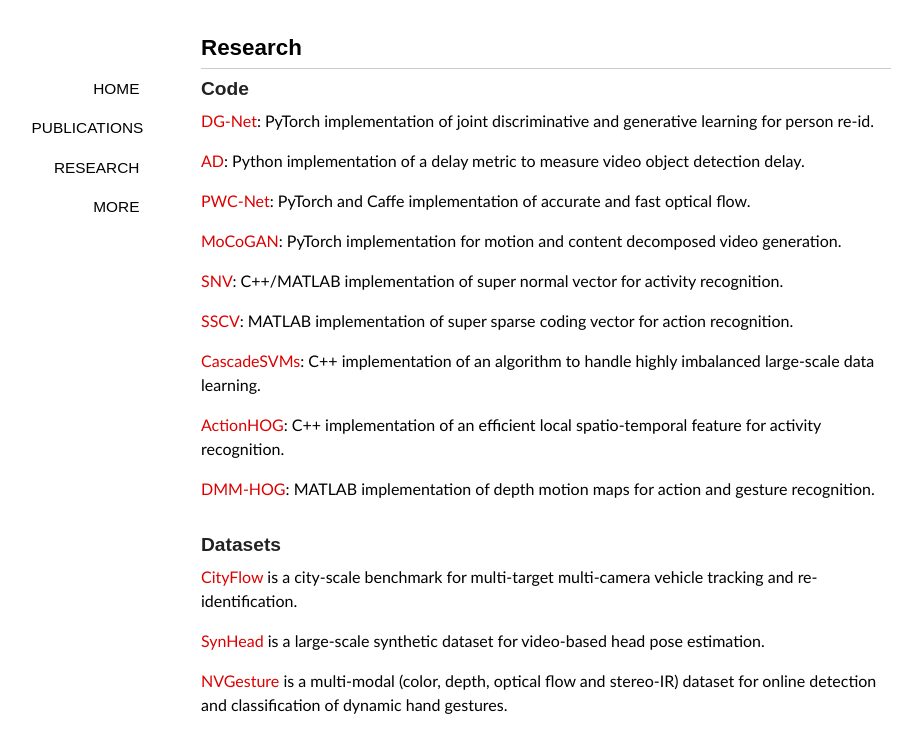
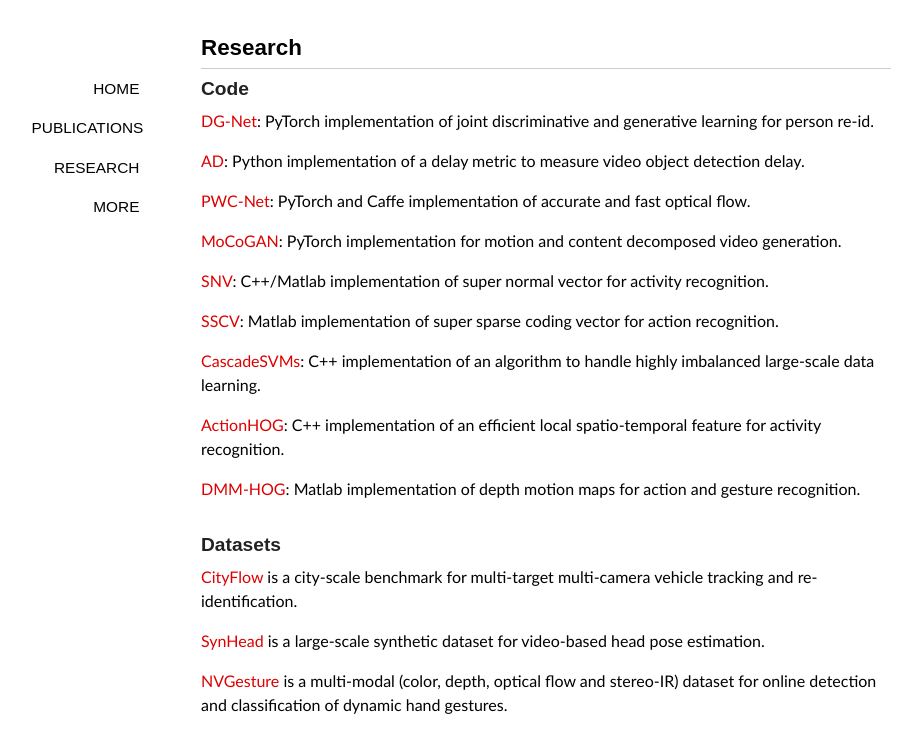
Before and after one commit to xiaodongyang/xiaodongyang.github.io, a Jekyll site: the page built from research/index.md, in a window 1280 px wide. Shown: the top 753 px of the page, without its empty margins (94-1001 px from the left). Built offline with Jekyll 4.4.1, drawn with Linux system fonts in a browser that asks for light colours; some web fonts are replaced.

```diff
--- a/research/index.md
+++ b/research/index.md
@@ -13,15 +13,15 @@ comments: no
 
 [MoCoGAN](https://github.com/sergeytulyakov/mocogan): PyTorch implementation for motion and content decomposed video generation.
 
-[SNV](https://github.com/xiaodongyang/SNV): C++/MATLAB implementation of super normal vector for activity recognition.
+[SNV](https://github.com/xiaodongyang/SNV): C++/Matlab implementation of super normal vector for activity recognition.
 
-[SSCV](https://github.com/xiaodongyang/SSCV): MATLAB implementation of super sparse coding vector for action recognition.
+[SSCV](https://github.com/xiaodongyang/SSCV): Matlab implementation of super sparse coding vector for action recognition.
 
 [CascadeSVMs](https://github.com/xiaodongyang/CascadeSVMs): C++ implementation of an algorithm to handle highly imbalanced large-scale data learning.
 
 [ActionHOG](https://github.com/xiaodongyang/ActionHOG): C++ implementation of an efficient local spatio-temporal feature for activity recognition.
 
-[DMM-HOG](/code/dmm-hog): MATLAB implementation of depth motion maps for action and gesture recognition.
+[DMM-HOG](/code/dmm-hog): Matlab implementation of depth motion maps for action and gesture recognition.
 <br>
 
 ### Datasets
```
